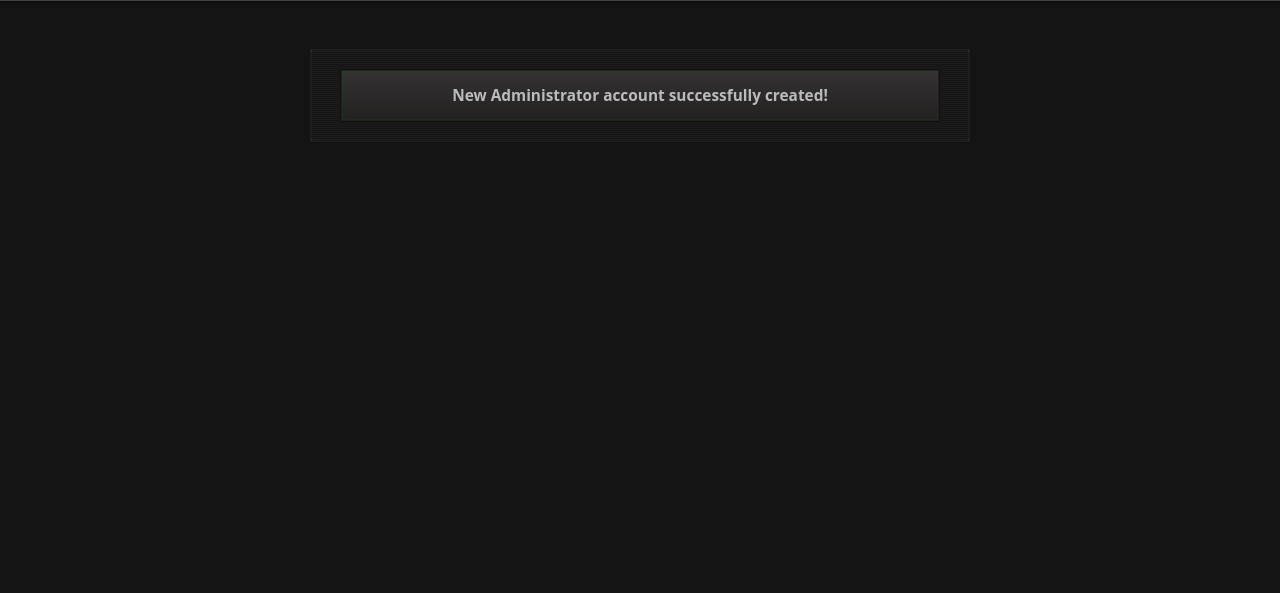
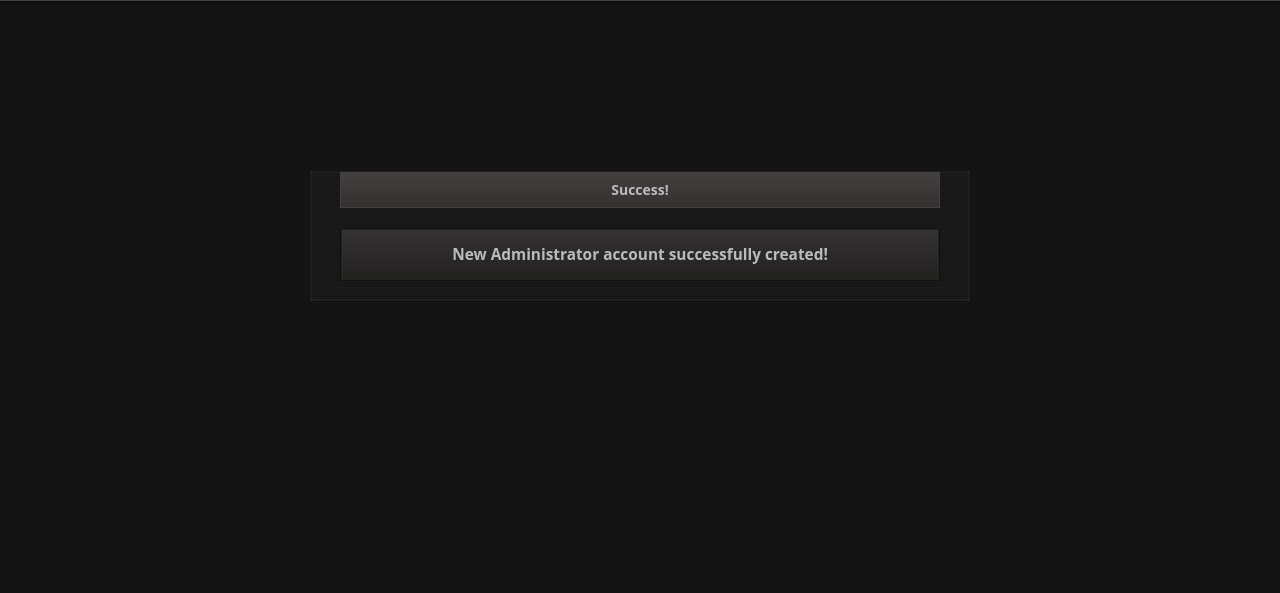
Before and after one commit to vituperative/flyte, a PHP site: page /install/addedAdmin.php in a window 1280 px wide. Shown: the part 94-687 px from the top of the page. Run offline with PHP 8.4, Linux system fonts and the light colour scheme; data that the repository does not hold is empty.

Commit message:
Improve presentation of add admin pages

```diff
--- a/torrfreedom/install/addedAdmin.php
+++ b/torrfreedom/install/addedAdmin.php
@@ -5,14 +5,22 @@ require_once "../include/page_header.inc.php";
 $installer = new Installer();
 print("<link rel=stylesheet href=installer.css type=text/css>");
 ?>
-
-<div id=installer class=addadmin>
-            <?php
-            if (isset($_GET['alreadyadded']))
-                echo "<p class=warn>Administrator account under that name already exists!</p";
-            else
-                echo "<p class=success>New Administrator account successfully created!</p>";
-            header('Refresh: 5; URL=addAdmin.php');
-            ?>
-</div>
+<table id=wrapper>
+    <tr>
+        <td>
+            <div id=installer class=addadmin>
+                <?php
+                if (isset($_GET['alreadyadded'])) {
+                    echo "<div class=step>Warning: Account exists!</div>";
+                    echo "<p class=warn>Administrator account under that name already exists!</p>";
+                } else {
+                    echo "<div class=step>Success!</div>";
+                    echo "<p class=success>New Administrator account successfully created!</p>";
+                }
+                header('Refresh: 10; URL=addAdmin.php');
+                ?>
+            </div>
+        </td>
+    </tr>
+</table>
 <?php stdfoot(); ?>
```
Also changed, not shown: torrfreedom/install/addAdmin.php (+6 -3 lines).
